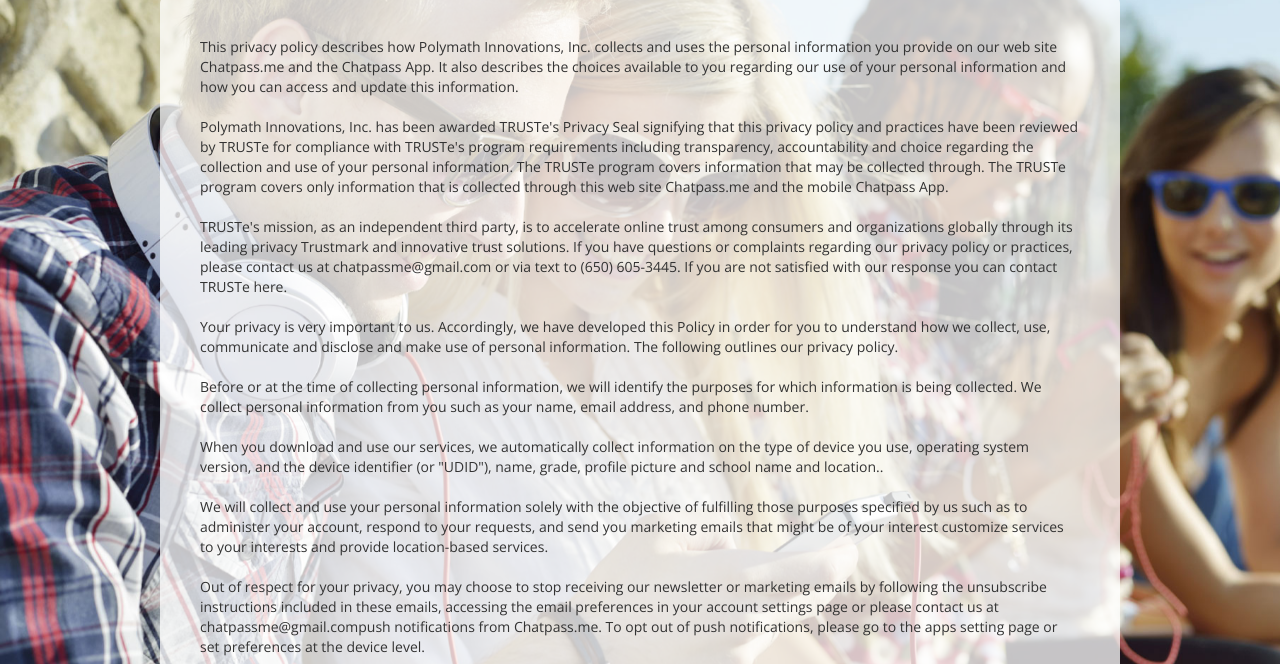
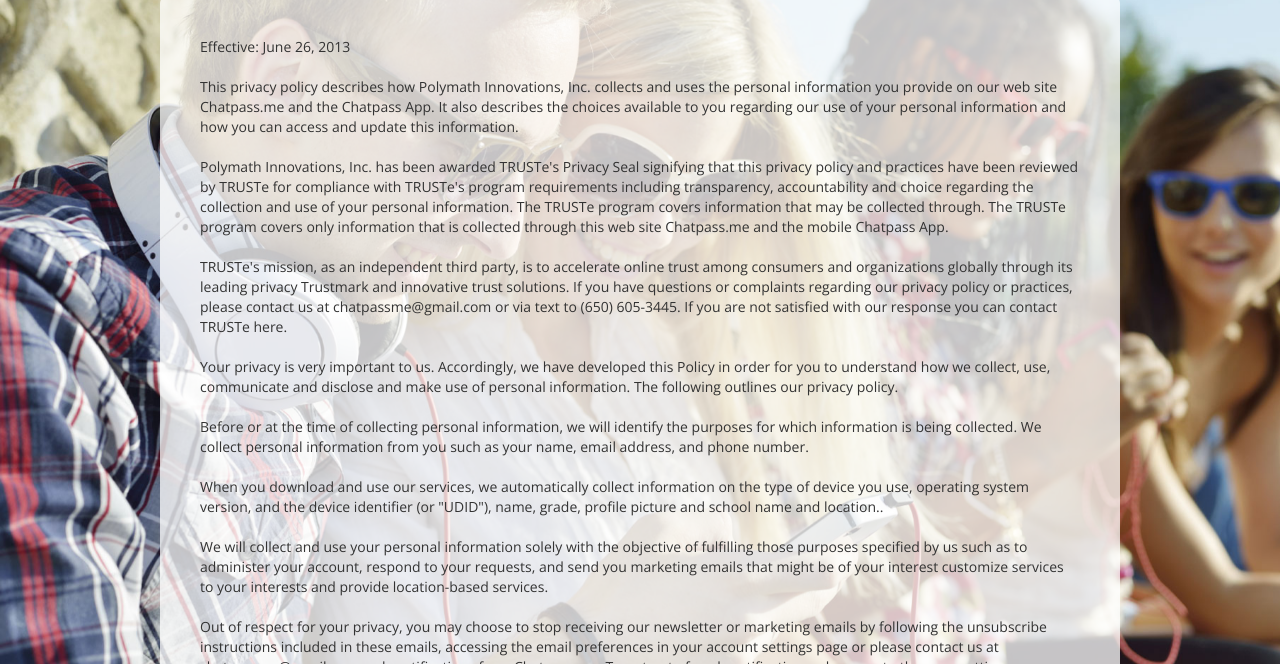
Before and after one commit to cranberryofdoom/chatpassme, a plain HTML site: page privacy.html in a window 1280 px wide. Shown: the part 110-774 px from the top of the page. Drawn offline with nearby package versions, Linux system fonts and the light colour scheme.

Commit message:
slight date changes

```diff
--- a/privacy.html
+++ b/privacy.html
@@ -37,6 +37,8 @@
     <div class="row-fluid">
       <div id="main">
         <div class="body-text">
+          Effective: June 26, 2013
+          <br><br>
           This privacy policy describes how Polymath Innovations, Inc. collects and uses the personal information you provide on our web site Chatpass.me and the Chatpass App. It also describes the choices available to you regarding our use of your personal information and how you can access and update this information.
           <br><br>
           Polymath Innovations, Inc. has been awarded TRUSTe's Privacy Seal signifying that this privacy policy and practices have been reviewed by TRUSTe for compliance with TRUSTe's program requirements including transparency, accountability and choice regarding the collection and use of your personal information. The TRUSTe program covers information that may be collected through. The TRUSTe program covers only information that is collected through this web site Chatpass.me and the mobile Chatpass App.
```
Also changed, not shown: index.html (+2 -0 lines).
